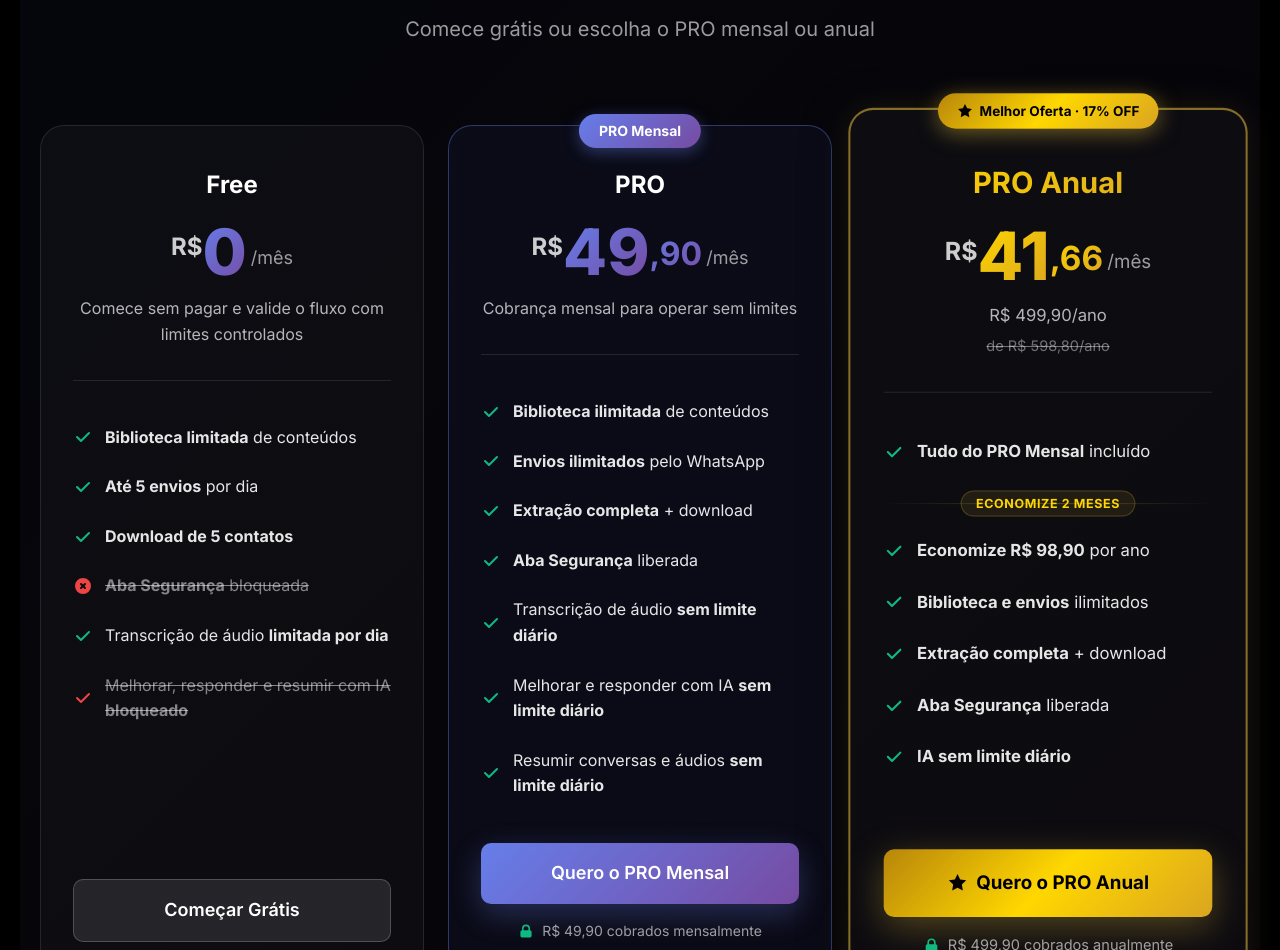
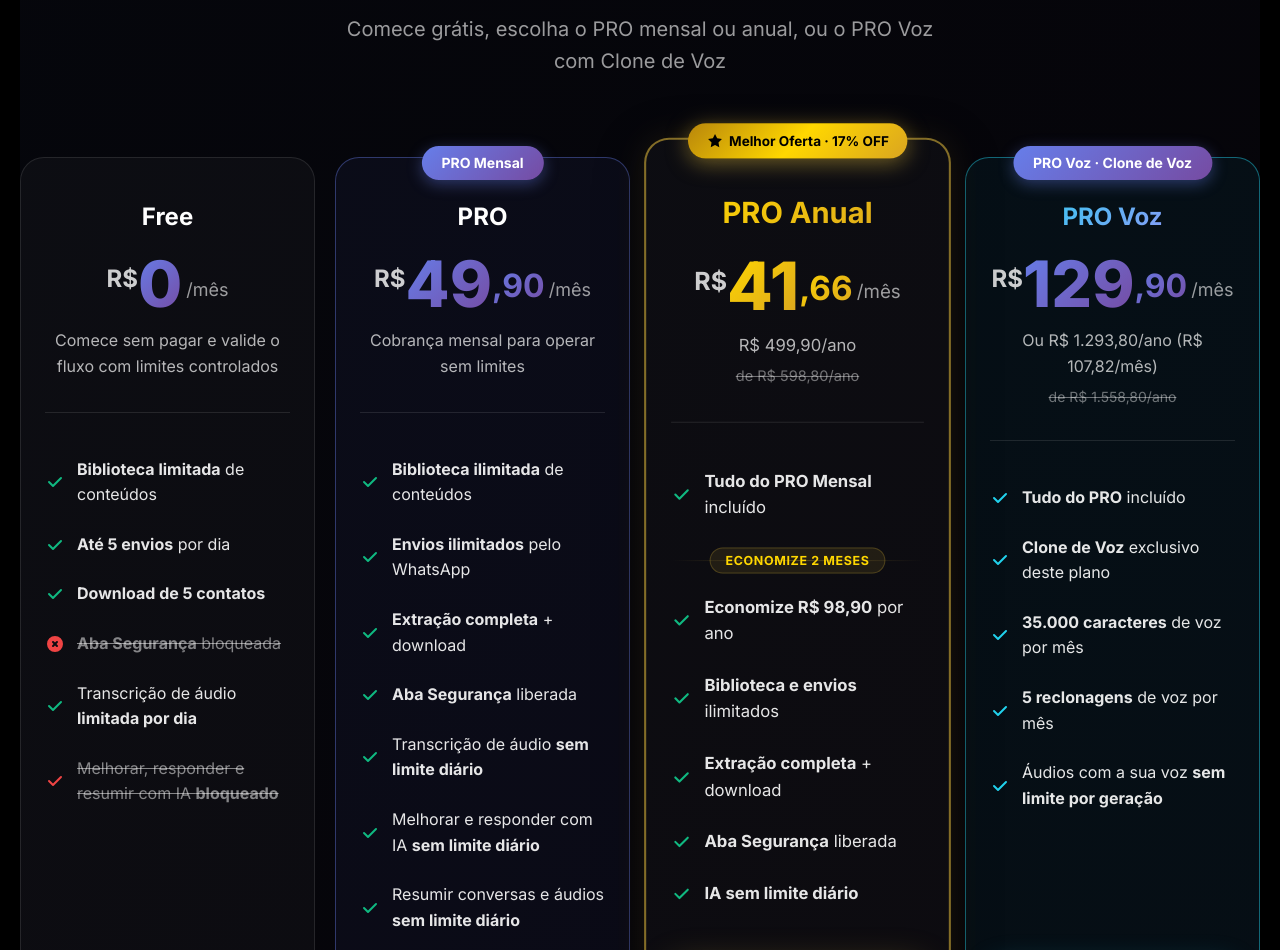
Before and after one commit to Lucas-P-Simoes/patogo-site, a plain HTML site: page index.html in a window 1280 px wide. Shown: the part 2217-3167 px from the top of the page. Drawn offline with Linux system fonts and the light colour scheme; no server answers.

Commit message:
feat: card do plano PRO Voz e botões de plano levando à Chrome Web Store
- Preços: card PRO Voz (R$ 129,90/mês ou R$ 1.293,80/ano) no mesmo layout
  dos outros planos; grade de 4 colunas, 2 até 1200 px e 1 no celular.
- Botões "Quero..." dos planos e todos os "Começar Agora" abrem a página
  do PatoGo na Chrome Web Store em nova aba.

Co-Authored-By: Claude Opus 5.5 <noreply@anthropic.com>

```diff
--- a/index.html
+++ b/index.html
@@ -58,7 +58,7 @@
           <a href="atualizacoes/">Atualizações</a>
           <a href="termos/">Termos</a>
           <a href="privacidade/">Privacidade</a>
-          <a href="#download" class="nav-cta">Começar Agora</a>
+          <a href="https://chromewebstore.google.com/detail/patogo/dgemcpbnhifkhdmjfoabbjmmjoeaenkb" target="_blank" rel="noopener" class="nav-cta">Começar Agora</a>
         </div>
 
         <a class="admin-access" href="admin/" aria-label="Acessar painel administrativo">
@@ -406,7 +406,7 @@
 
         <div class="video-cta">
           <p class="video-cta-text">Pronto para transformar o WhatsApp na sua máquina de vendas?</p>
-          <a href="#precos" class="btn btn-primary btn-large">
+          <a href="https://chromewebstore.google.com/detail/patogo/dgemcpbnhifkhdmjfoabbjmmjoeaenkb" target="_blank" rel="noopener" class="btn btn-primary btn-large">
             <svg class="btn-icon" viewBox="0 0 24 24" fill="none" stroke="currentColor" stroke-width="2">
               <path stroke-linecap="round" stroke-linejoin="round" d="M3 16.5V18a2 2 0 0 0 2 2h14a2 2 0 0 0 2-2v-1.5"/>
               <path stroke-linecap="round" stroke-linejoin="round" d="M12 3v11m0 0l-4-4m4 4l4-4"/>
@@ -484,7 +484,7 @@
             <span class="plan-chip plan-chip-included">✓ Extração completa + download</span>
             <span class="plan-chip plan-chip-included">✓ IA sem limite diário</span>
           </div>
-          <a href="#download" class="btn btn-large btn-block btn-pro">Quero ser PRO</a>
+          <a href="https://chromewebstore.google.com/detail/patogo/dgemcpbnhifkhdmjfoabbjmmjoeaenkb" target="_blank" rel="noopener" class="btn btn-large btn-block btn-pro">Quero ser PRO</a>
         </article>
       </div>
 
@@ -555,10 +555,10 @@
     <section class="pricing-section" id="precos">
       <div class="section-header">
         <h2 class="section-title">Escolha Seu <span class="gradient-text">Plano</span></h2>
-        <p class="section-description">Comece grátis ou escolha o PRO mensal ou anual</p>
+        <p class="section-description">Comece grátis, escolha o PRO mensal ou anual, ou o PRO Voz com Clone de Voz</p>
       </div>
 
-      <div class="pricing-grid">
+      <div class="pricing-grid pricing-grid-4">
         <!-- Plano Free -->
         <div class="pricing-card">
           <div class="pricing-header">
@@ -674,7 +674,7 @@
             </div>
           </div>
 
-          <a href="#download" class="btn btn-primary btn-large btn-block">
+          <a href="https://chromewebstore.google.com/detail/patogo/dgemcpbnhifkhdmjfoabbjmmjoeaenkb" target="_blank" rel="noopener" class="btn btn-primary btn-large btn-block">
             Quero o PRO Mensal
           </a>
           <p class="pricing-guarantee">
@@ -741,7 +741,7 @@
             </div>
           </div>
 
-          <a href="#download" class="btn btn-promax btn-large btn-block">
+          <a href="https://chromewebstore.google.com/detail/patogo/dgemcpbnhifkhdmjfoabbjmmjoeaenkb" target="_blank" rel="noopener" class="btn btn-promax btn-large btn-block">
             <svg class="btn-icon" width="20" height="20" viewBox="0 0 24 24" fill="#000" xmlns="http://www.w3.org/2000/svg"><path d="M12 2L15.09 8.26L22 9.27L17 14.14L18.18 21.02L12 17.77L5.82 21.02L7 14.14L2 9.27L8.91 8.26L12 2Z"/></svg>
             Quero o PRO Anual
           </a>
@@ -750,6 +750,64 @@
               <path fill-rule="evenodd" d="M5 9V7a5 5 0 0110 0v2a2 2 0 012 2v5a2 2 0 01-2 2H5a2 2 0 01-2-2v-5a2 2 0 012-2zm8-2v2H7V7a3 3 0 016 0z" clip-rule="evenodd"/>
             </svg>
             R$ 499,90 cobrados anualmente
+          </p>
+        </div>
+
+        <!-- Plano PRO Voz -->
+        <div class="pricing-card pricing-card-voice">
+          <div class="pricing-badge pricing-badge-voice">PRO Voz · Clone de Voz</div>
+          <div class="pricing-header">
+            <h3 class="pricing-title">PRO Voz</h3>
+            <div class="pricing-price">
+              <span class="price-currency">R$</span>
+              <span class="price-amount">129</span>
+              <span class="price-cents">,90</span>
+              <span class="price-period">/mês</span>
+            </div>
+            <p class="pricing-description">Ou R$ 1.293,80/ano (R$ 107,82/mês) <span class="annual-old-price">de R$ 1.558,80/ano</span></p>
+          </div>
+
+          <div class="pricing-features">
+            <div class="pricing-feature">
+              <svg class="feature-check" viewBox="0 0 20 20" fill="currentColor">
+                <path fill-rule="evenodd" d="M16.707 5.293a1 1 0 010 1.414l-8 8a1 1 0 01-1.414 0l-4-4a1 1 0 011.414-1.414L8 12.586l7.293-7.293a1 1 0 011.414 0z" clip-rule="evenodd"/>
+              </svg>
+              <span><strong>Tudo do PRO</strong> incluído</span>
+            </div>
+            <div class="pricing-feature">
+              <svg class="feature-check" viewBox="0 0 20 20" fill="currentColor">
+                <path fill-rule="evenodd" d="M16.707 5.293a1 1 0 010 1.414l-8 8a1 1 0 01-1.414 0l-4-4a1 1 0 011.414-1.414L8 12.586l7.293-7.293a1 1 0 011.414 0z" clip-rule="evenodd"/>
+              </svg>
+              <span><strong>Clone de Voz</strong> exclusivo deste plano</span>
+            </div>
+            <div class="pricing-feature">
+              <svg class="feature-check" viewBox="0 0 20 20" fill="currentColor">
+                <path fill-rule="evenodd" d="M16.707 5.293a1 1 0 010 1.414l-8 8a1 1 0 01-1.414 0l-4-4a1 1 0 011.414-1.414L8 12.586l7.293-7.293a1 1 0 011.414 0z" clip-rule="evenodd"/>
+              </svg>
+              <span><strong>35.000 caracteres</strong> de voz por mês</span>
+            </div>
+            <div class="pricing-feature">
+              <svg class="feature-check" viewBox="0 0 20 20" fill="currentColor">
+                <path fill-rule="evenodd" d="M16.707 5.293a1 1 0 010 1.414l-8 8a1 1 0 01-1.414 0l-4-4a1 1 0 011.414-1.414L8 12.586l7.293-7.293a1 1 0 011.414 0z" clip-rule="evenodd"/>
+              </svg>
+              <span><strong>5 reclonagens</strong> de voz por mês</span>
+            </div>
+            <div class="pricing-feature">
+              <svg class="feature-check" viewBox="0 0 20 20" fill="currentColor">
+                <path fill-rule="evenodd" d="M16.707 5.293a1 1 0 010 1.414l-8 8a1 1 0 01-1.414 0l-4-4a1 1 0 011.414-1.414L8 12.586l7.293-7.293a1 1 0 011.414 0z" clip-rule="evenodd"/>
+              </svg>
+              <span>Áudios com a sua voz <strong>sem limite por geração</strong></span>
+            </div>
+          </div>
+
+          <a href="https://chromewebstore.google.com/detail/patogo/dgemcpbnhifkhdmjfoabbjmmjoeaenkb" target="_blank" rel="noopener" class="btn btn-primary btn-voice btn-large btn-block">
+            Quero o PRO Voz
+          </a>
+          <p class="pricing-guarantee">
+            <svg class="guarantee-icon" viewBox="0 0 20 20" fill="currentColor">
+              <path fill-rule="evenodd" d="M5 9V7a5 5 0 0110 0v2a2 2 0 012 2v5a2 2 0 01-2 2H5a2 2 0 01-2-2v-5a2 2 0 012-2zm8-2v2H7V7a3 3 0 016 0z" clip-rule="evenodd"/>
+            </svg>
+            R$ 129,90/mês ou 17% OFF no anual
           </p>
         </div>
       </div>
--- a/style.css
+++ b/style.css
@@ -1041,7 +1041,56 @@ section {
   border-color: rgba(102, 126, 234, 0.6);
 }
 
+/* Grade com 4 planos (Free, PRO Mensal, PRO Anual, PRO Voz) */
+.pricing-grid-4 {
+  grid-template-columns: repeat(4, 1fr);
+  max-width: 1400px;
+  gap: 20px;
+}
+
+.pricing-grid-4 .pricing-card {
+  padding: 40px 24px;
+}
+
+/* PRO Voz */
+.pricing-card-voice {
+  background: rgba(34, 211, 238, 0.05);
+  border: 1px solid rgba(34, 211, 238, 0.45);
+}
+
+.pricing-card-voice:hover {
+  transform: translateY(-5px);
+  border-color: rgba(34, 211, 238, 0.75);
+  box-shadow: 0 0 40px rgba(34, 211, 238, 0.12), 0 20px 40px rgba(0, 0, 0, 0.3);
+}
+
+.pricing-badge-voice {
+  background: linear-gradient(135deg, #22d3ee 0%, #8b5cf6 100%);
+  box-shadow: 0 4px 15px rgba(34, 211, 238, 0.35);
+}
+
+.pricing-card-voice .pricing-title {
+  background: linear-gradient(135deg, #22d3ee 0%, #a78bfa 100%);
+  -webkit-background-clip: text;
+  background-clip: text;
+  -webkit-text-fill-color: transparent;
+}
+
+.pricing-card-voice .feature-check {
+  color: #22d3ee;
+}
+
+.btn-voice {
+  background: linear-gradient(135deg, #22d3ee 0%, #8b5cf6 100%);
+  box-shadow: 0 10px 30px rgba(34, 211, 238, 0.25);
+}
+
+.btn-voice:hover {
+  box-shadow: 0 15px 40px rgba(34, 211, 238, 0.4);
+}
+
 .pricing-badge {
+  white-space: nowrap;
   position: absolute;
   top: -12px;
   left: 50%;
@@ -2032,6 +2081,12 @@ code {
    ============================================ */
 
 @media (max-width: 1200px) {
+  .pricing-grid-4 {
+    grid-template-columns: repeat(2, 1fr);
+    max-width: 900px;
+    row-gap: 36px;
+  }
+
   .hero-section {
     gap: 12px;
   }
```
Also changed, not shown: atualizacoes/index.html (+1 -1 lines), privacidade/index.html (+1 -1 lines), termos/index.html (+1 -1 lines).
